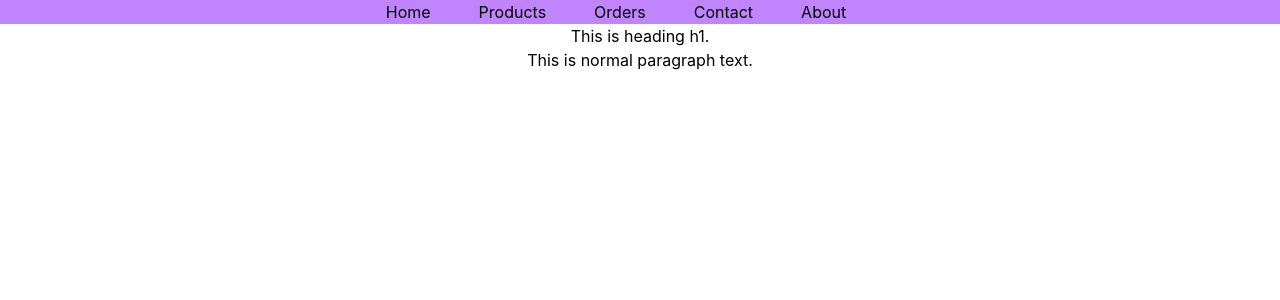
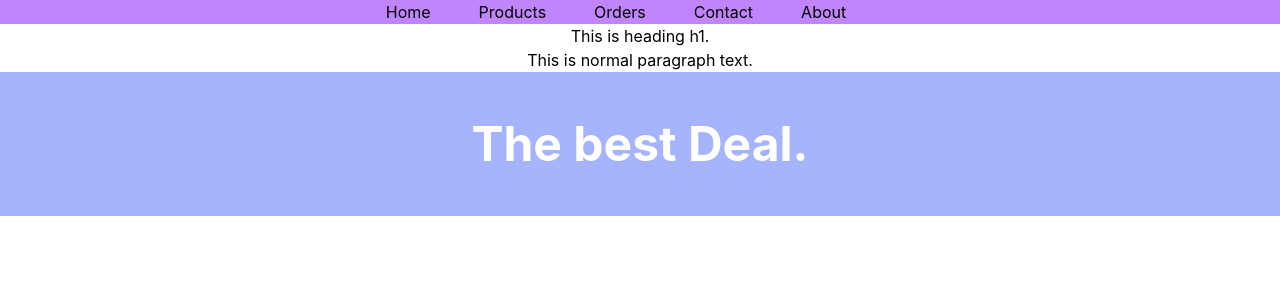
Before and after one commit to raselASrock/react-with-tailwind, a React (Create React App) app: page / in a window 1280 px wide. Shown: the top 300 px of the page. Built offline with nearby package versions, Linux system fonts and the light colour scheme.

Commit message:
priceOption

```diff
--- a/src/App.js
+++ b/src/App.js
@@ -1,6 +1,7 @@
 
 import './App.css';
 import NavBar from './Components/NavBar/NavBar';
+import Pricing from './Components/Pricing/Pricing';
 
 function App() {
   return (
@@ -8,6 +9,7 @@ function App() {
       <NavBar></NavBar>
       <h1>This is heading h1.</h1>
       <p>This is normal paragraph text.</p>
+      <Pricing></Pricing>
     </div>
   );
 }
--- /dev/null
+++ b/src/Components/Pricing/Pricing.js
@@ -0,0 +1,16 @@
+import React from 'react';
+
+const Pricing = () => {
+    const pricingOptions = [
+        {id:1, name: 'Free', price: 1200},
+        {id:2, name: 'Medium', price: 2400},
+        {id:3, name: 'Premium', price: 3600},
+    ]
+    return (
+        <div>
+            <h2 className='text-5xl font-bold bg-indigo-300 p-12 text-white'>The best Deal.</h2>
+        </div>
+    );
+};
+
+export default Pricing;
```
Also changed, not shown: src/Components/PriceOption/PriceOption.js (added).
